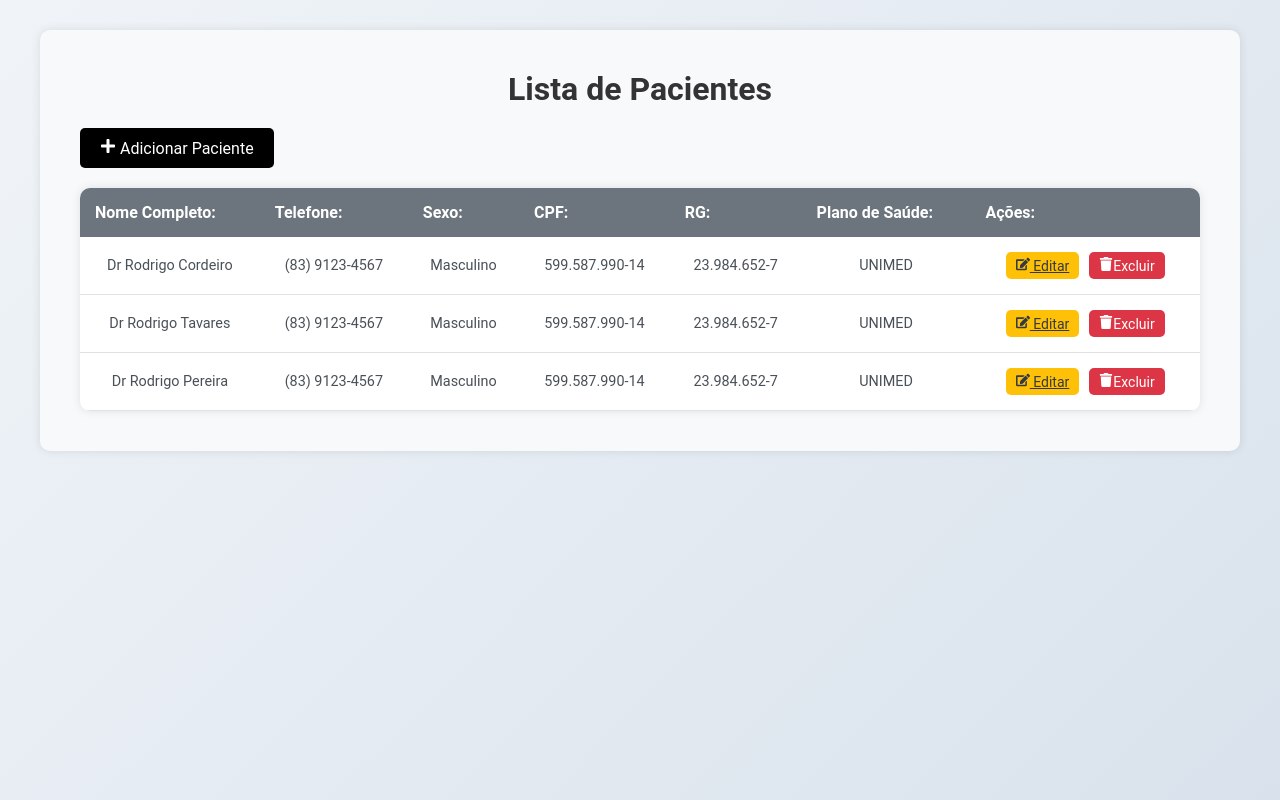
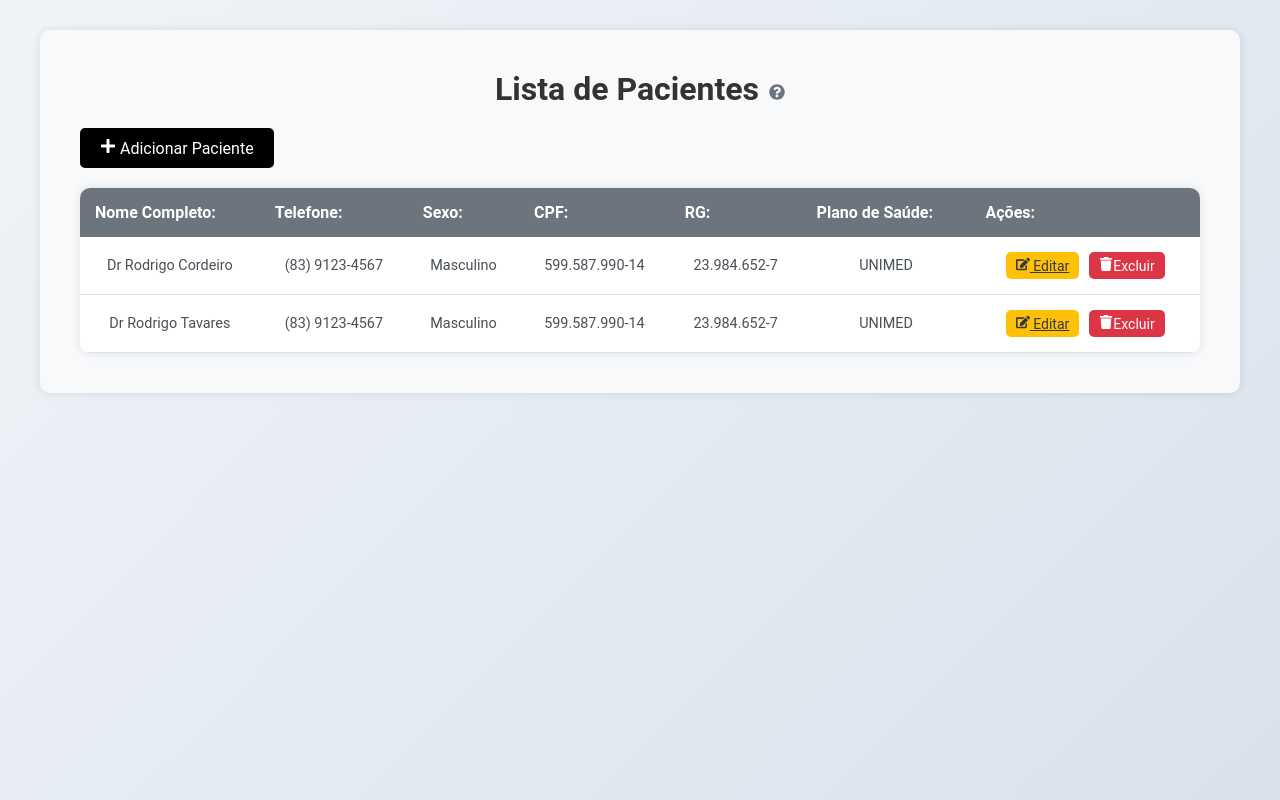
Before and after one commit to RRodrigoCordeiro/Gerenciador-de-Clinica-Medica, a React (Vite) app: page / in a window 1280 px wide. Built offline with nearby package versions, Linux system fonts and the light colour scheme; data requests are answered from the project's data file.

Commit message:
Criação do tooltip

```diff
--- a/data/db.json
+++ b/data/db.json
@@ -17,16 +17,6 @@
       "cpf": "599.587.990-14",
       "rg": "23.984.652-7",
       "planoDeSaude": "UNIMED"
-    },
-    {
-      "id": 3,
-      "nomeCompleto": " Dr Rodrigo Pereira",
-      "telefone": "(83) 9123-4567",
-      "sexo": "Masculino",
-      "cpf": "599.587.990-14",
-      "rg": "23.984.652-7",
-      "planoDeSaude": "UNIMED"
-
     }
   ]
 }
--- a/src/pages/Pacientes/PacientesList.jsx
+++ b/src/pages/Pacientes/PacientesList.jsx
@@ -1,6 +1,6 @@
 import React, { useEffect, useState } from "react";
 import { Link } from "react-router-dom";
-import { FaPlus, FaEdit, FaTrash, FaExclamationTriangle} from "react-icons/fa";
+import { FaPlus, FaEdit, FaTrash, FaExclamationTriangle, FaQuestionCircle} from "react-icons/fa";
 import axios from '../../api';
 import Modal from 'react-modal'
 
@@ -10,6 +10,7 @@ const PacientesList = () => {
   const [pacientes, setPacientes] = useState([])
   const [modalAberto, setModalaberto] = useState(false)
   const [pacienteSelecionado, setPacienteSelecionado] = useState(null)
+  const [tooltipAberto, setTooltipAberto] = useState(false)
 
 
   useEffect(() => {
@@ -47,11 +48,26 @@ const PacientesList = () => {
     })
   }
 
+  const toggleTooltip = () => {
+    setTooltipAberto(!tooltipAberto)
+  }
+
 
   return (
     <div className="container mt-5">
       <h2 className="mb-4" style={{ position: "relative" }}>
         Lista de Pacientes
+        <FaQuestionCircle className="tooltip-icon" onClick={toggleTooltip} />
+        {
+          tooltipAberto && (
+            <div className="tooltip">
+                Aqui você pode ver, editar ou excluir pacientes cadastrados no sistema.
+
+            </div>
+          )
+        }
+
+
       </h2>
 
       <Link to="/add-pacientes" className="btn btn-primary mb-2">
```
